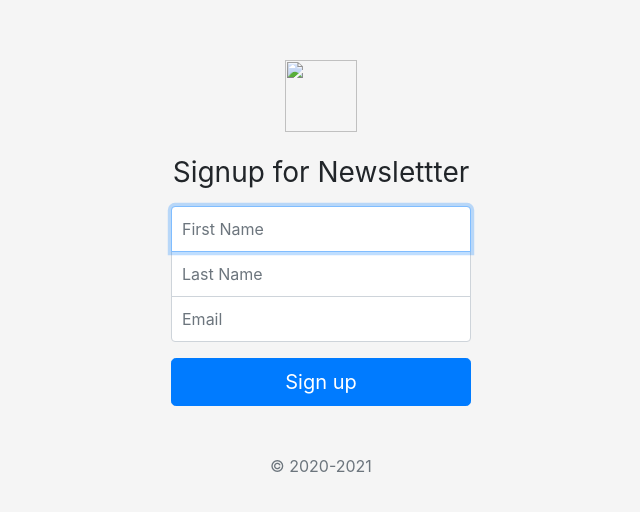
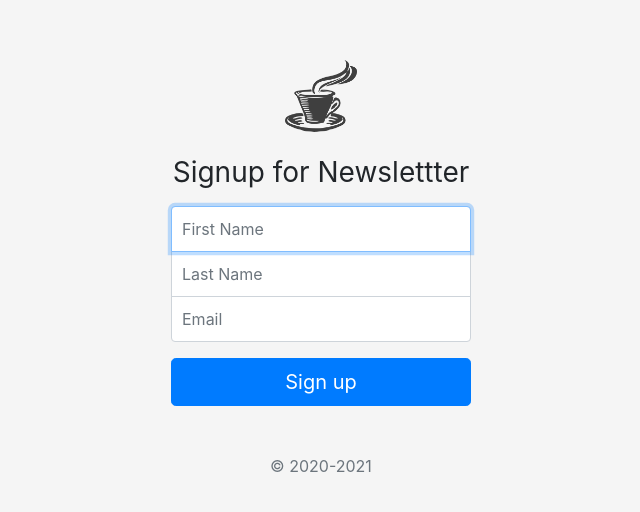
Before and after one commit to bcrasto/Newsletter-signup, a website: page signup.html in a window 1280 px wide. Shown: the part 123-635 px from the top of the page, without its empty margins (319-959 px from the left). Drawn offline with nearby package versions, Linux system fonts and the light colour scheme.

Commit message:
image fix

```diff
--- a/signup.html
+++ b/signup.html
@@ -21,7 +21,7 @@
 
   <body class="text-center">
     <form action="/" class="form-signin " method="POST">
-      <img class="mb-4" src="images/tea.png" alt="" width="72" height="72">
+      <img class="mb-4" src="/public/image/tea.png" alt="" width="72" height="72">
       <h1 class="h3 mb-3 font-weight-normal">Signup for Newslettter</h1>
 
       <input type="text" name="fname"  class="form-control top" placeholder="First Name" required autofocus>
```
